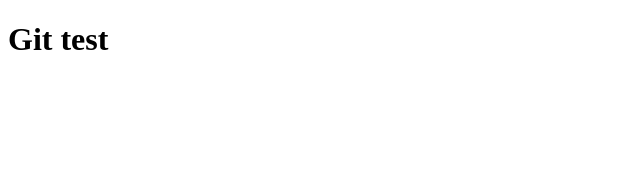
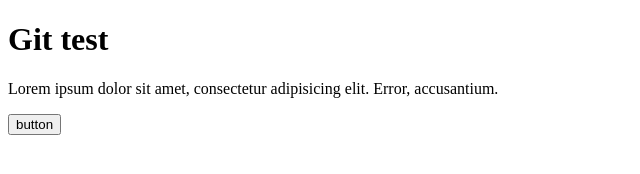
Before and after one commit to peter01twn/git-test, a plain HTML site: page index.html in a window 1280 px wide. Shown: the whole page, without its empty margins (0-640 px from the left). Drawn offline with Linux system fonts and the light colour scheme.

Commit message:
新增 button 和 index 文案

```diff
--- /dev/null
+++ b/css/button.css
@@ -0,0 +1,3 @@
+.c-btn {
+    background-color: transparent;
+}
--- a/index.html
+++ b/index.html
@@ -6,8 +6,12 @@
     <meta name="viewport" content="width=device-width, initial-scale=1.0">
     <title>Document</title>
     <style src="./css/reset.css"></style>
+    <style src="./css/button.css"></style>
 </head>
 <body>
     <h1>Git test</h1>
+    <p>Lorem ipsum dolor sit amet, consectetur adipisicing elit. Error, accusantium.</p>
+
+    <button class="c-btn">button</button>
 </body>
 </html>
```
